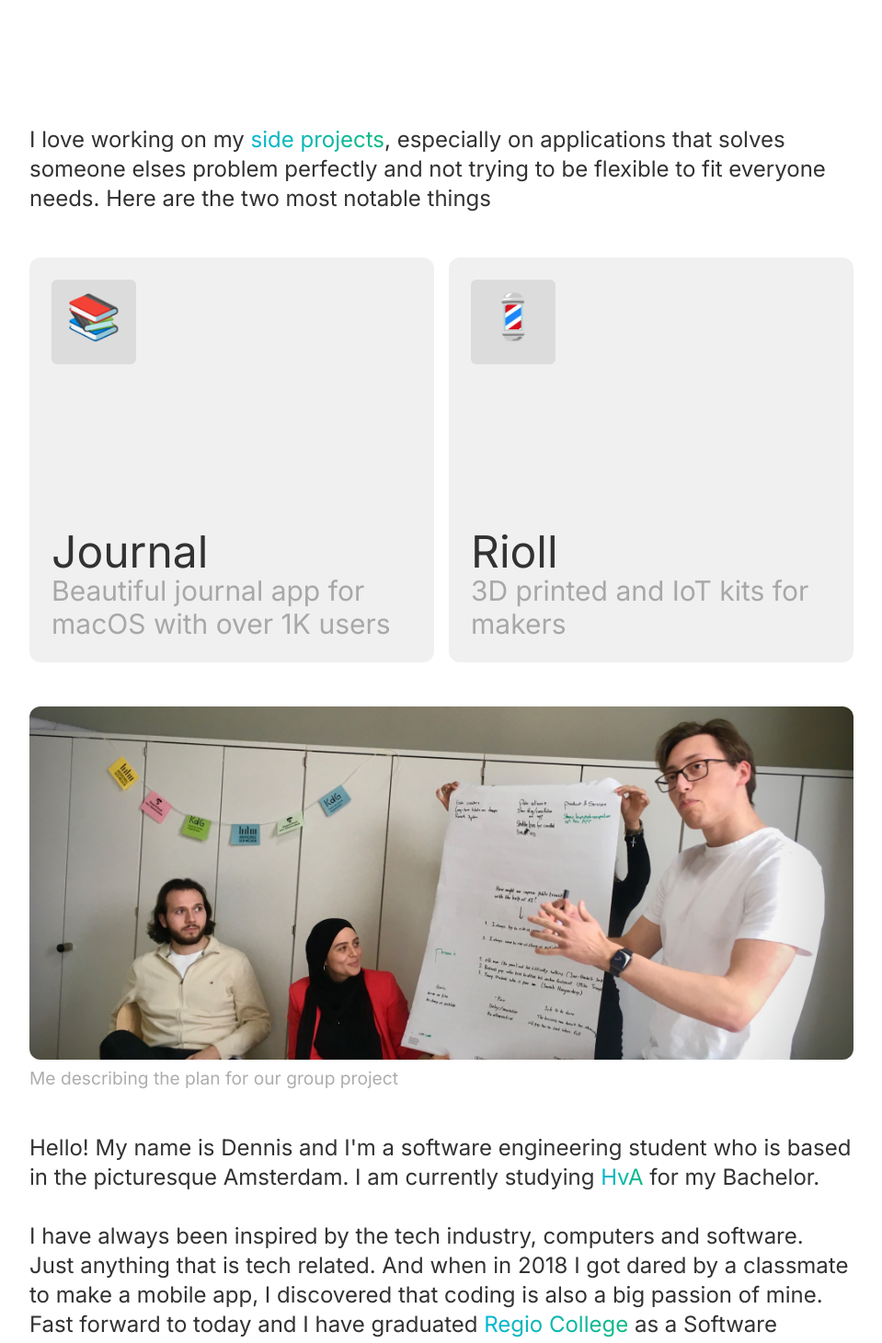
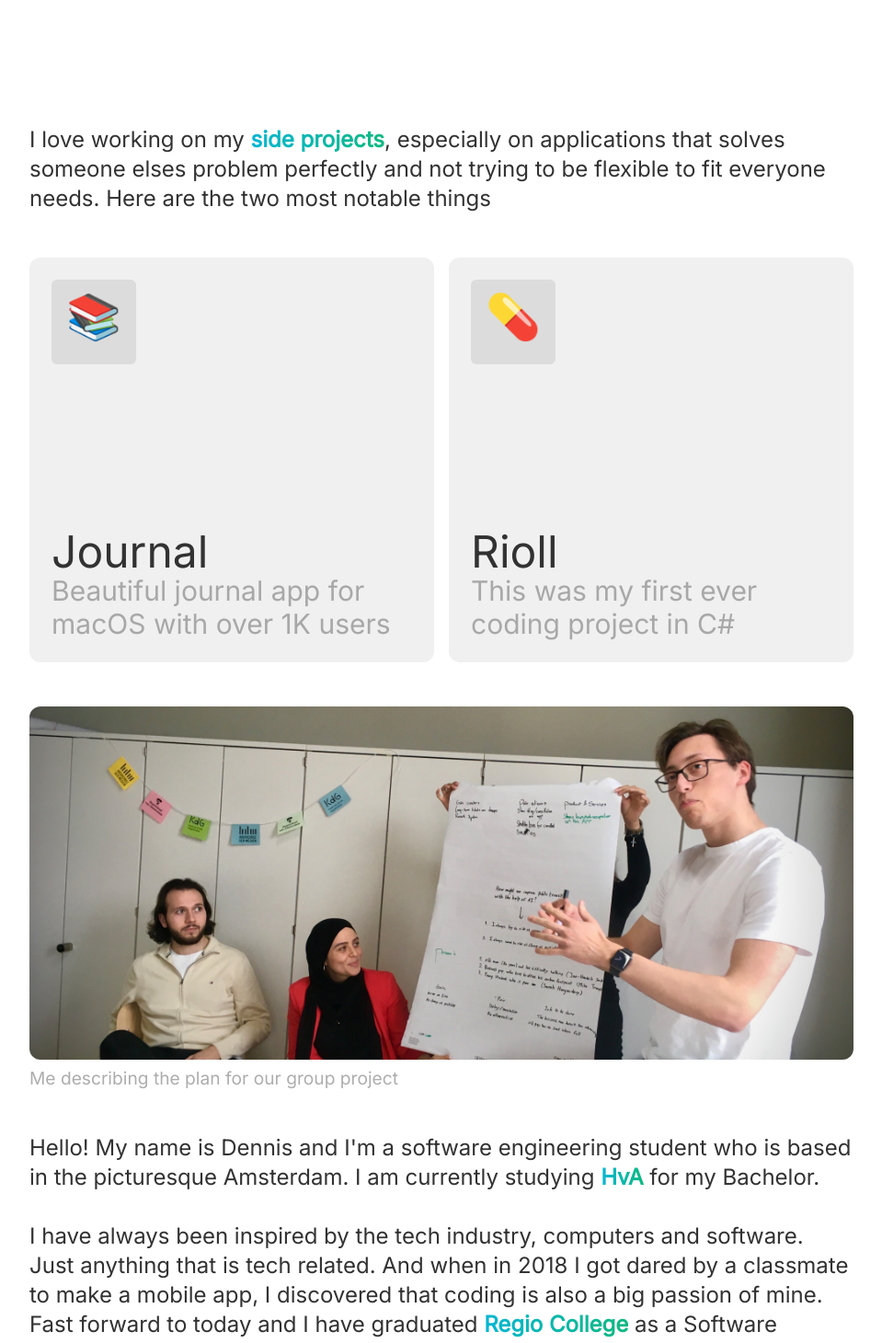
Before and after one commit to DennisCMoes/portfolio-v2, a Next.js app: page /about in a window 1280 px wide. Shown: the part 40-1500 px from the top of the page at 92% size, without its empty margins (160-1119 px from the left). Built offline with nearby package versions, Linux system fonts and the light colour scheme.

Commit message:
Some more incremental changes to the design

```diff
--- a/src/components/ui/hoverable-link.tsx
+++ b/src/components/ui/hoverable-link.tsx
@@ -13,7 +13,7 @@ export default function HoverableLink({ href, label, newTab = true }: Props) {
       target={newTab ? '_blank' : ''}
       rel={newTab ? 'noopener noreferrer' : ''}
       href={href}
-      className="text-transparent transition-colors bg-clip-text bg-gradient-to-r from-cyan-500 to-emerald-500"
+      className="text-transparent font-bold transition-colors bg-clip-text bg-gradient-to-r from-cyan-500 to-emerald-500"
     >
       <span className="link link-underline link-underline-black">{label}</span>
     </Link>
--- /dev/null
+++ b/src/data/projects.json
@@ -0,0 +1,12 @@
+[
+  {
+    "icon": "📚",
+    "title": "Journal",
+    "description": "Beautiful journal app for macOS with over 1K users"
+  },
+  {
+    "icon": "💊",
+    "title": "Rioll",
+    "description": "This was my first ever coding project in C#"
+  }
+]
--- a/src/pages/about.tsx
+++ b/src/pages/about.tsx
@@ -1,7 +1,8 @@
 import Head from 'next/head'
 import { Inter } from 'next/font/google'
 import ProjectCard from '@/components/ui/project-card'
-import Image from 'next/image'
+
+import ProjectData from '@/data/projects.json'
 
 import MeImage from '../../public/images/me-explaining.jpeg'
 import MeCoding from '../../public/svg/me-coding.svg'
@@ -24,7 +25,7 @@ export default function About() {
             <p>
               I love working on my{' '}
               <HoverableLink
-                href="projects"
+                href="/projects"
                 label="side projects"
                 newTab={false}
               />
@@ -34,16 +35,14 @@ export default function About() {
             </p>
           </div>
           <div className="grid grid-cols-1 md:grid-cols-2 gap-4">
-            <ProjectCard
-              icon="📚"
-              title="Journal"
-              description="Beautiful journal app for macOS with over 1K users"
-            />
-            <ProjectCard
-              icon="💈"
-              title="Rioll"
-              description="3D printed and IoT kits for makers"
-            />
+            {ProjectData.map((project, index) => (
+              <ProjectCard
+                key={index}
+                icon={project.icon}
+                title={project.title}
+                description={project.description}
+              />
+            ))}
           </div>
           <ElongatedImage
             image={MeImage}
@@ -54,8 +53,13 @@ export default function About() {
               <p>
                 Hello! My name is Dennis and I&apos;m a software engineering
                 student who is based in the picturesque Amsterdam. I am
-                currently studying <HoverableLink href="#" label="HvA" /> for my
-                Bachelor.
+                currently studying{' '}
+                <HoverableLink
+                  href="https://www.hva.nl"
+                  newTab={true}
+                  label="HvA"
+                />{' '}
+                for my Bachelor.
               </p>
               <p>
                 I have always been inspired by the tech industry, computers and
@@ -63,8 +67,12 @@ export default function About() {
                 got dared by a classmate to make a mobile app, I discovered that
                 coding is also a big passion of mine. Fast forward to today and
                 I have graduated{' '}
-                <HoverableLink href="#" label="Regio College" /> as a Software
-                Engineer.
+                <HoverableLink
+                  href="https://www.regiocollege.nl/"
+                  newTab={true}
+                  label="Regio College"
+                />{' '}
+                as a Software Engineer.
               </p>
               <p>
                 In my spare time I always try to tinker on some side projects
@@ -85,7 +93,7 @@ export default function About() {
             isFullSize={false}
             darkMode={true}
           />
-          <div className="space-y-8">
+          {/* <div className="space-y-8">
             <p>
               Lorem ipsum dolor sit amet consectetur adipisicing elit. Iste
               dolorum quis pariatur, blanditiis dolorem et non mollitia aliquid
@@ -104,7 +112,7 @@ export default function About() {
               saepe dolorem dicta quisquam perspiciatis reiciendis adipisci,
               quae id sed necessitatibus.
             </p>
-          </div>
+          </div> */}
         </section>
       </main>
     </>
--- a/src/pages/index.tsx
+++ b/src/pages/index.tsx
@@ -41,9 +41,9 @@ export default function Home() {
                 xmlns="http://www.w3.org/2000/svg"
               >
                 <path
-                  fill-rule="evenodd"
+                  fillRule="evenodd"
                   d="M10.293 3.293a1 1 0 011.414 0l6 6a1 1 0 010 1.414l-6 6a1 1 0 01-1.414-1.414L14.586 11H3a1 1 0 110-2h11.586l-4.293-4.293a1 1 0 010-1.414z"
-                  clip-rule="evenodd"
+                  clipRule="evenodd"
                 ></path>
               </svg>
             </Link>
```
